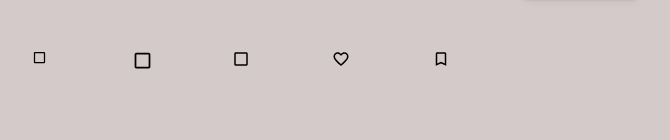
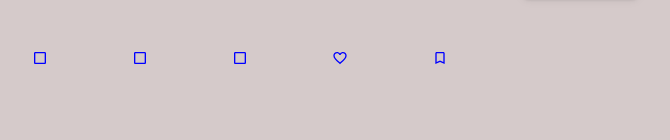
Before and after one commit to z123fg/antraui, a React (Create React App) app: page / in a window 1280 px wide. Shown: the part 140-280 px from the top of the page, without its empty margins (68-738 px from the left). Built offline with nearby package versions, Linux system fonts and the light colour scheme.

Commit message:
Allow custom icon inputs

```diff
--- a/src/App.tsx
+++ b/src/App.tsx
@@ -4,6 +4,7 @@ import './App.scss';
 import MyButton from './components/MyButton/MyButton';
 import Checkbox from './components/Checkbox/Checkbox';
 
+import { MdCheckBoxOutlineBlank, MdCheckBox, MdTurnedInNot, MdTurnedIn, MdOutlineFavoriteBorder, MdOutlineFavorite} from "react-icons/md";
 
 function App() {
   return (
@@ -19,11 +20,11 @@ function App() {
       <br />
       <br />
       <div style={{display:"flex", gap:"100px"}}>
-        <Checkbox onClick={()=>{console.log("clicked")}} color="primary" size="small" variant="contained" disabled />
-        <Checkbox onClick={()=>{console.log("clicked")}} color="default" size="large" variant="outlined" />
-        <Checkbox onClick={()=>{console.log("clicked")}} color="secondary" variant="text" />
-        <Checkbox onClick={()=>{console.log("clicked")}} color="secondary" variant="text" disabled icon="favorite"/>
-        <Checkbox onClick={()=>{console.log("clicked")}} color="primary" variant="contained" icon="bookmark"/>
+        <Checkbox color="primary" disabled />
+        <Checkbox color="default" />
+        <Checkbox color="secondary" />
+        <Checkbox color="primary" disabled icon={<MdOutlineFavoriteBorder />} checkedIcon={<MdOutlineFavorite />} />
+        <Checkbox color="secondary"  icon={<MdTurnedInNot />} checkedIcon={<MdTurnedIn />} />
       </div>
     </>
   );
--- a/src/components/Checkbox/Checkbox.tsx
+++ b/src/components/Checkbox/Checkbox.tsx
@@ -1,13 +1,12 @@
+import React from "react";
 import { FC, MouseEvent, ReactNode, useEffect, useState } from "react";
-import { MdCheckBoxOutlineBlank, MdCheckBox, MdTurnedInNot, MdTurnedIn, MdOutlineFavoriteBorder, MdOutlineFavorite} from "react-icons/md";
+import { MdCheckBoxOutlineBlank, MdCheckBox } from "react-icons/md";
 
 type ButtonColor = "primary" | "secondary" | "default";
 
 type checkboxSize = "small" | "medium" | "large";
 
 type ButtonVariant = "contained" | "outlined" | "text";
-
-type icons = "checkmark" | "favorite" | "bookmark";
 
 interface ICheckboxProps {
   /**
@@ -34,10 +33,11 @@ interface ICheckboxProps {
    * event handler for the click event of the checkbox
    */
   checked?: boolean;
-    /**
+  /**
    * customize the icon to be checked
    */
-  icon?: icons;
+  icon?: ReactNode;
+  checkedIcon?: ReactNode;
   onClick?: (event: MouseEvent) => void;
 }
 
@@ -54,7 +54,8 @@ const Checkbox: FC<ICheckboxProps> = ({
   variant = "contained",
   disabled = false,
   checked = false,
-  icon = "checkmark",
+  icon = <MdCheckBoxOutlineBlank />,
+  checkedIcon = <MdCheckBox />,
   children,
   onClick,
 }) => {
@@ -70,18 +71,6 @@ const Checkbox: FC<ICheckboxProps> = ({
     onClick?.(e);
   };
 
-  const getIconFromName = (iconName: icons) => {
-    switch (iconName) {
-      case 'checkmark':
-        return <MdCheckBox />
-      case 'favorite':
-        return <MdOutlineFavorite/>
-      case 'bookmark':
-        return <MdTurnedInNot />
-    }
-  }
-
-  const iconType = getIconFromName(icon);
   useEffect(() => {
     //add the ripple circle to the rippleArr state
     if (clickPosition !== null) {
@@ -118,10 +107,9 @@ const Checkbox: FC<ICheckboxProps> = ({
   const constructIconClassName: () => string = () => {
     const colorVariantCls = `checkbox--icon-${color}-${variant}`;
     const sizeCls = `checkbox--icon-${size}`;
-    return ["checkbox--icon", colorVariantCls, sizeCls].join(" ");
+    const filled = checkstate ? `filled` : `nofill`;
+    return ["checkbox--icon", colorVariantCls, sizeCls, filled].join(" ");
   };
-
-  //"checkbox checkbox-large"
 
   return (
     <label htmlFor="checkbox">
@@ -134,23 +122,9 @@ const Checkbox: FC<ICheckboxProps> = ({
           setCheck(!checkstate);
         }}
       />
-      {checkstate && iconType?.type.name === "MdCheckBox" &&
-        <MdCheckBox className={constructIconClassName()} />
-      }
-      {!checkstate && iconType?.type.name === "MdCheckBox" &&
-        <MdCheckBoxOutlineBlank className={constructIconClassName()} />}
-
-      {checkstate && iconType?.type.name === "MdOutlineFavorite" &&
-        <MdOutlineFavorite className={constructIconClassName()} />}
-
-      {!checkstate && iconType?.type.name === "MdOutlineFavorite" &&
-        <MdOutlineFavoriteBorder className={constructIconClassName()} />}
-
-      {checkstate && iconType?.type.name === "MdTurnedInNot" &&
-        <MdTurnedIn className={constructIconClassName()} />}
-
-      {!checkstate && iconType?.type.name === "MdTurnedInNot" &&
-        <MdTurnedInNot className={constructIconClassName()} />}
+      <span className={constructIconClassName()}>
+        {checkstate ? checkedIcon : icon}
+      </span>
     </label>
   );
 };
--- a/src/components/Checkbox/_Checkbox.scss
+++ b/src/components/Checkbox/_Checkbox.scss
@@ -172,6 +172,13 @@ $variants: ("contained", "outlined", "text");
   user-select: none;
 }
 
+.nofill svg {
+  fill: blue; //TODO correct color
+}
+.filled svg {
+  fill: red; //TODO correct color
+}
+
 @keyframes rippleEffect {
   0% {
     width:0px;
```
